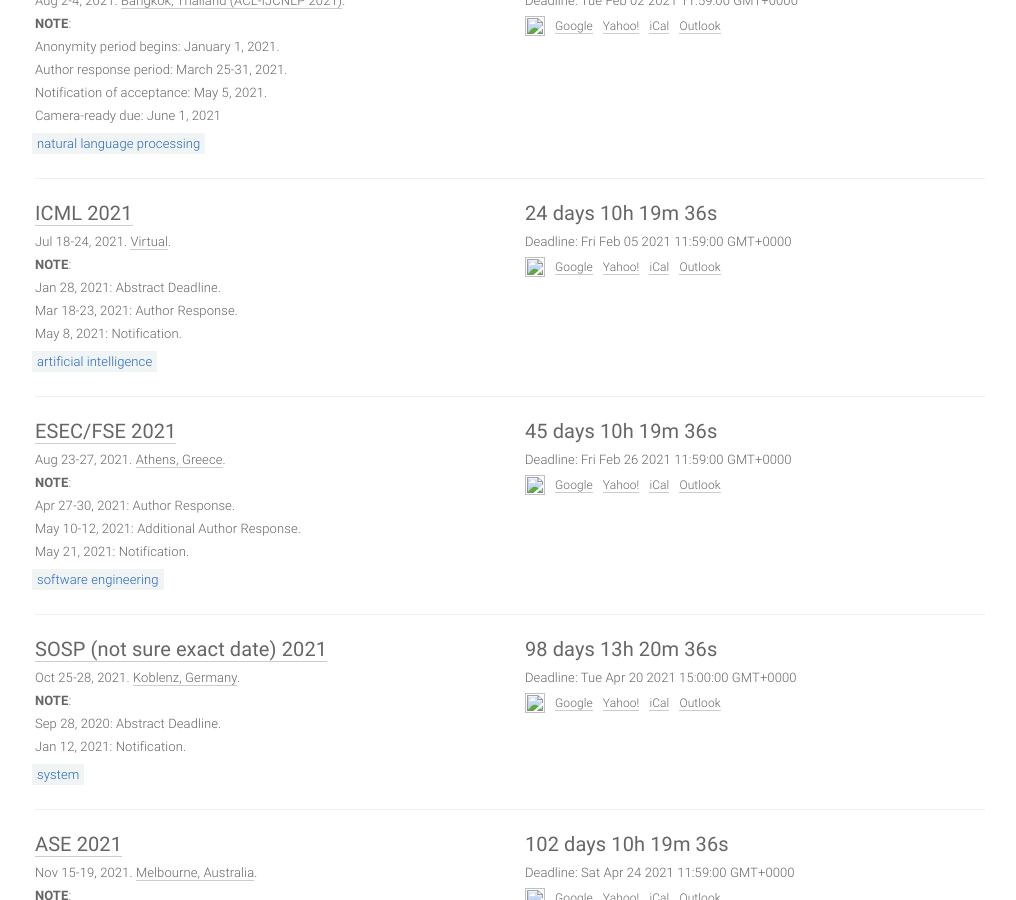
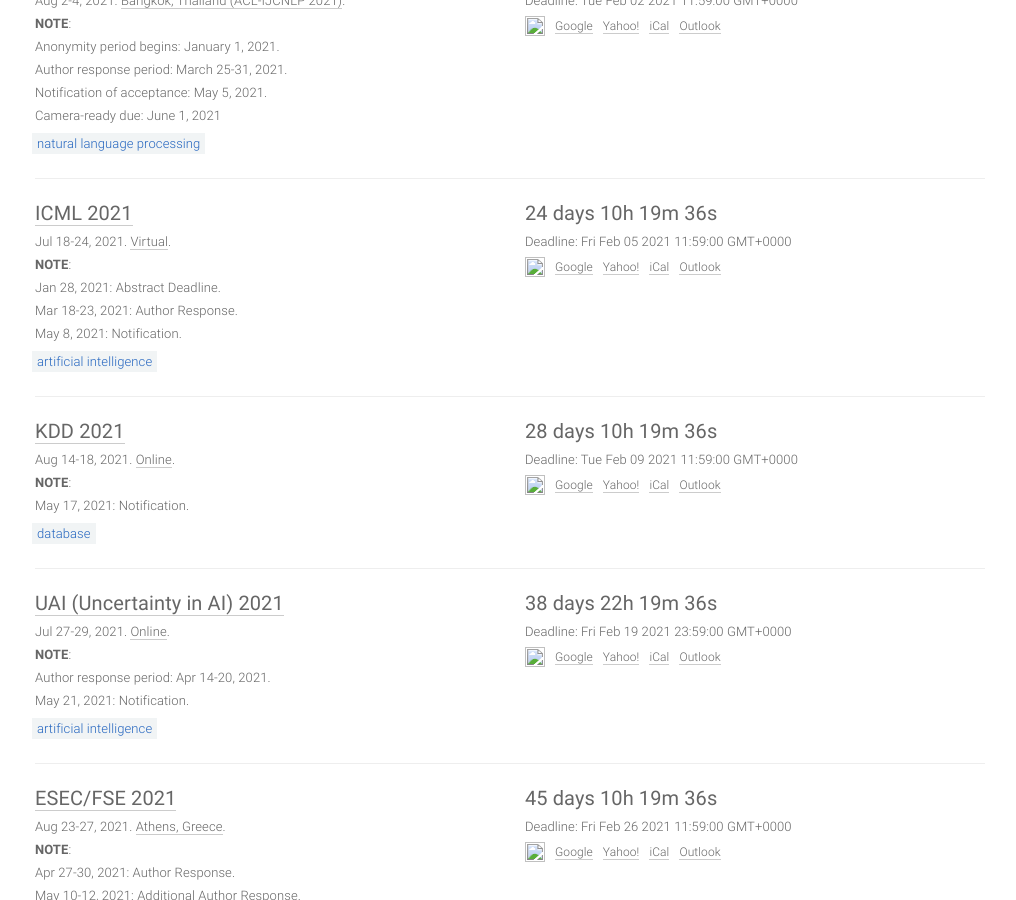
Before and after one commit to YanlinWang/DDL_netlify, a Jekyll site: the page built from index.html, in a window 1280 px wide and 900 px high, scrolled down 780 px. Shown: the whole window, without its empty margins (130-1146 px from the left). Built offline with Jekyll 4.4.1, drawn with Linux system fonts in a browser that asks for light colours; some of the changed text lies outside the part shown.

Commit message:
Update conferences.yml

```diff
--- a/_data/conferences.yml
+++ b/_data/conferences.yml
@@ -269,14 +269,13 @@
   year: 2021
   id: ijcai
   link: https://ijcai-21.org/
-  abstract_deadline: '2021-01-13 23:59:00'
   deadline: '2021-01-20 23:59:00'
   timezone: UTC-12
   date: Aug 21-26, 2021
   place: Montreal
   sub: AI
   note: '<b>NOTE</b>:
-         <br>Jan 12, 2021: Abstract Deadline.
+         <br>Jan 13, 2021: Abstract Deadline.
          <br>Summary reject notification: February 07, 2021.
          <br>Author response period: March 24-28, 2021.
          <br>Paper notification: April 30, 2021.'
@@ -371,3 +370,28 @@
   note: '<b>NOTE</b>:
          <br>Sep 28, 2020: Abstract Deadline.
          <br>Jan 12, 2021: Notification.'
+
+- title: UAI (Uncertainty in AI)
+  year: 2021
+  id: uai
+  link: https://auai.org/uai2021/dates.php
+  deadline: '2021-02-19 23:59:00'
+  timezone: UTC+0
+  date: Jul 27-29, 2021
+  place: Online
+  sub: AI
+  note: '<b>NOTE</b>:
+         <br>Author response period: Apr 14-20, 2021.
+         <br>May 21, 2021: Notification.'
+
+- title: KDD
+  year: 2021
+  id: kdd
+  link: https://www.kdd.org/kdd2021/calls/view/call-for-research-track-papers-kdd-2021
+  deadline: '2021-02-08 23:59:00'
+  timezone: UTC-12
+  date: Aug 14-18, 2021
+  place: Online
+  sub: DB
+  note: '<b>NOTE</b>:
+         <br>May 17, 2021: Notification.'
```
